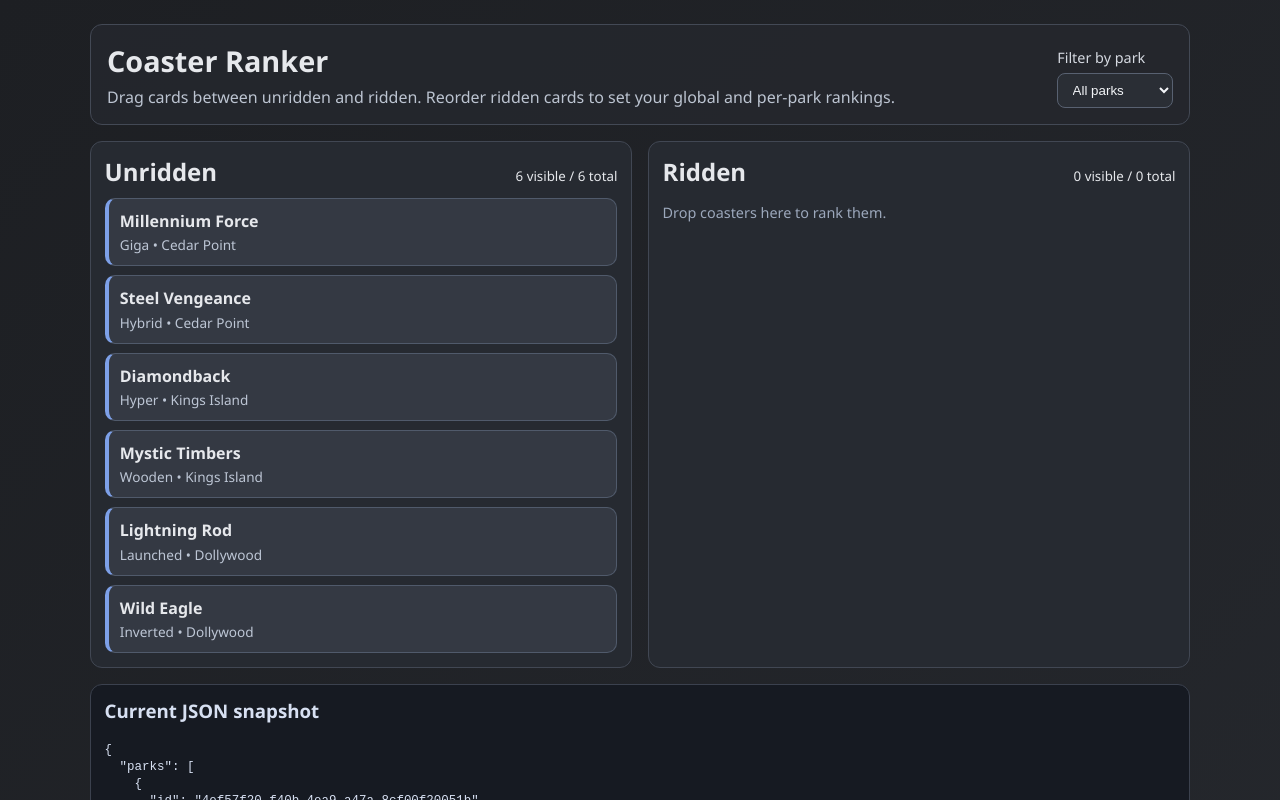
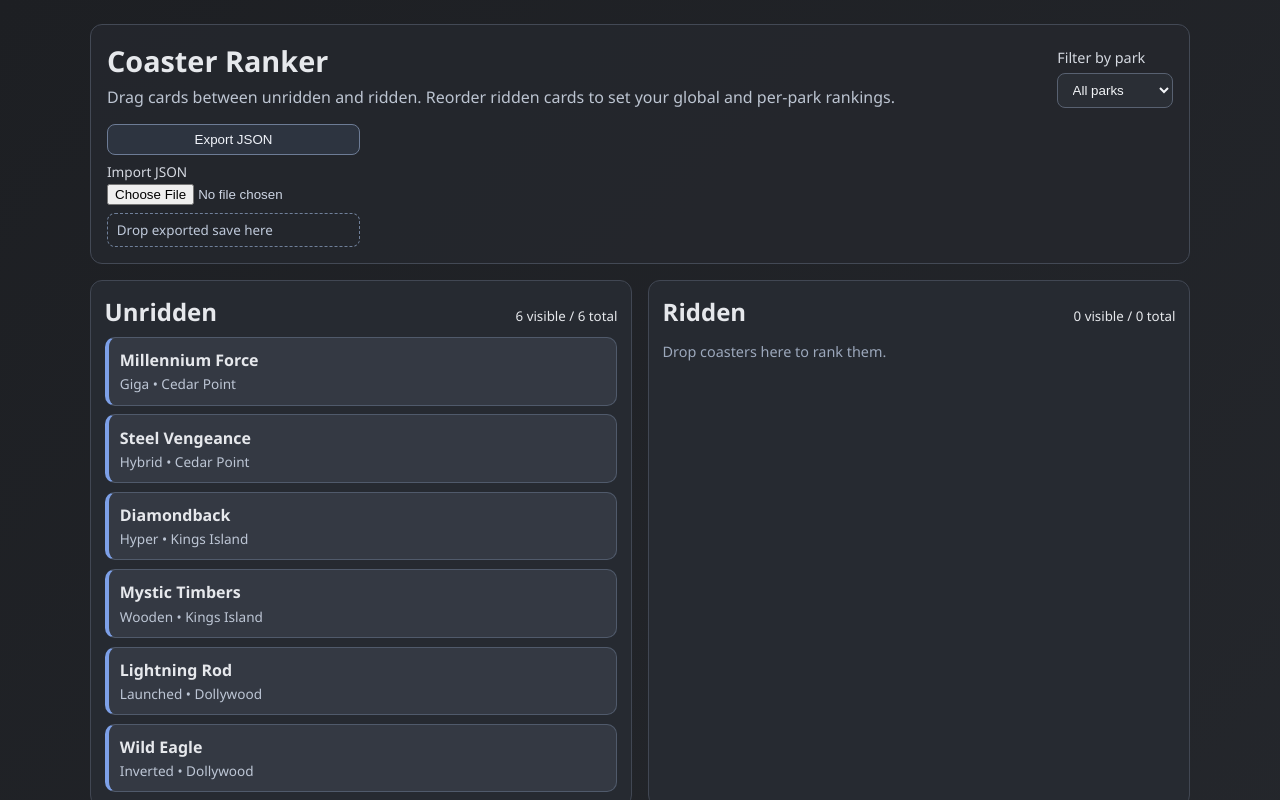
Before and after one commit to cmcarowland/ranker, a SvelteKit app in the folder Ranker/: page / in a window 1280 px wide. Shown: the top 800 px of the page. Built offline with nearby package versions, Linux system fonts and the light colour scheme.

Commit message:
feat: Add JSON export and import functionality for board data

```diff
--- a/Ranker/src/routes/+page.svelte
+++ b/Ranker/src/routes/+page.svelte
@@ -5,6 +5,7 @@
 
     let board: BoardData = structuredClone(initialBoardData);
     let parkFilter: GUID | 'all' = 'all';
+    let importStatus = '';
 
     let draggedCoasterId: GUID | null = null;
     let draggedFromColumn: ColumnId | null = null;
@@ -124,6 +125,75 @@
         }
     }
 
+    function isBoardData(value: unknown): value is BoardData {
+        if (!value || typeof value !== 'object') {
+            return false;
+        }
+
+        const candidate = value as Partial<BoardData>;
+        return (
+            Array.isArray(candidate.parks) &&
+            Array.isArray(candidate.coasters) &&
+            typeof candidate.columns === 'object' &&
+            candidate.columns !== null &&
+            Array.isArray(candidate.columns.unridden) &&
+            Array.isArray(candidate.columns.ridden)
+        );
+    }
+
+    function exportBoardJson(): void {
+        const serialized = JSON.stringify(board, null, 2);
+        const blob = new Blob([serialized], { type: 'application/json' });
+        const url = URL.createObjectURL(blob);
+        const link = document.createElement('a');
+        const dateStamp = new Date().toISOString().slice(0, 10);
+
+        link.href = url;
+        link.download = `coaster-ranker-save-${dateStamp}.json`;
+        link.click();
+
+        URL.revokeObjectURL(url);
+        importStatus = 'Exported current board JSON.';
+    }
+
+    function loadBoardFromText(contents: string): void {
+        try {
+            const parsed = JSON.parse(contents);
+            if (!isBoardData(parsed)) {
+                importStatus = 'Import failed: file is not a valid board JSON.';
+                return;
+            }
+
+            board = structuredClone(parsed);
+            recalculateRanks();
+            importStatus = 'Imported save successfully.';
+        } catch {
+            importStatus = 'Import failed: invalid JSON.';
+        }
+    }
+
+    async function importFromFile(file: File | null): Promise<void> {
+        if (!file) {
+            return;
+        }
+
+        const contents = await file.text();
+        loadBoardFromText(contents);
+    }
+
+    function handleFileInputChange(event: Event): void {
+        const input = event.currentTarget as HTMLInputElement;
+        const file = input.files?.[0] ?? null;
+        void importFromFile(file);
+        input.value = '';
+    }
+
+    function handleImportDrop(event: DragEvent): void {
+        event.preventDefault();
+        const file = event.dataTransfer?.files?.[0] ?? null;
+        void importFromFile(file);
+    }
+
     recalculateRanks();
 </script>
 
@@ -143,6 +213,20 @@
                 {/each}
             </select>
         </label>
+
+        <section class="save-tools">
+            <button type="button" class="action" on:click={exportBoardJson}>Export JSON</button>
+            <label class="file-upload">
+                <span>Import JSON</span>
+                <input type="file" accept="application/json,.json" on:change={handleFileInputChange} />
+            </label>
+            <div role="button" class="dropzone" on:dragover={handleDragOver} on:drop={handleImportDrop}>
+                Drop exported save here
+            </div>
+            {#if importStatus}
+                <small class="status">{importStatus}</small>
+            {/if}
+        </section>
     </section>
 
     <section class="board">
@@ -246,6 +330,7 @@
         justify-content: space-between;
         gap: 1rem;
         align-items: end;
+        flex-wrap: wrap;
         padding: 1rem;
         background: rgba(36, 39, 45, 0.92);
         border: 1px solid #434955;
@@ -275,6 +360,48 @@
         border: 1px solid #586171;
         background: #2a2e35;
         color: #f3f5f8;
+    }
+
+    .save-tools {
+        display: grid;
+        gap: 0.45rem;
+        min-width: 230px;
+    }
+
+    .action {
+        border: 1px solid #6d7c96;
+        background: #2d3440;
+        color: #f1f4fa;
+        border-radius: 8px;
+        padding: 0.45rem 0.65rem;
+        cursor: pointer;
+    }
+
+    .action:hover {
+        background: #354055;
+    }
+
+    .file-upload {
+        display: grid;
+        gap: 0.2rem;
+        font-size: 0.85rem;
+        color: #d5d9e1;
+    }
+
+    .file-upload input {
+        color: #cdd5e4;
+    }
+
+    .dropzone {
+        border: 1px dashed #6f7f99;
+        border-radius: 8px;
+        padding: 0.45rem 0.55rem;
+        font-size: 0.84rem;
+        color: #bfc9da;
+    }
+
+    .status {
+        color: #9cc5a9;
     }
 
     .board {
```
